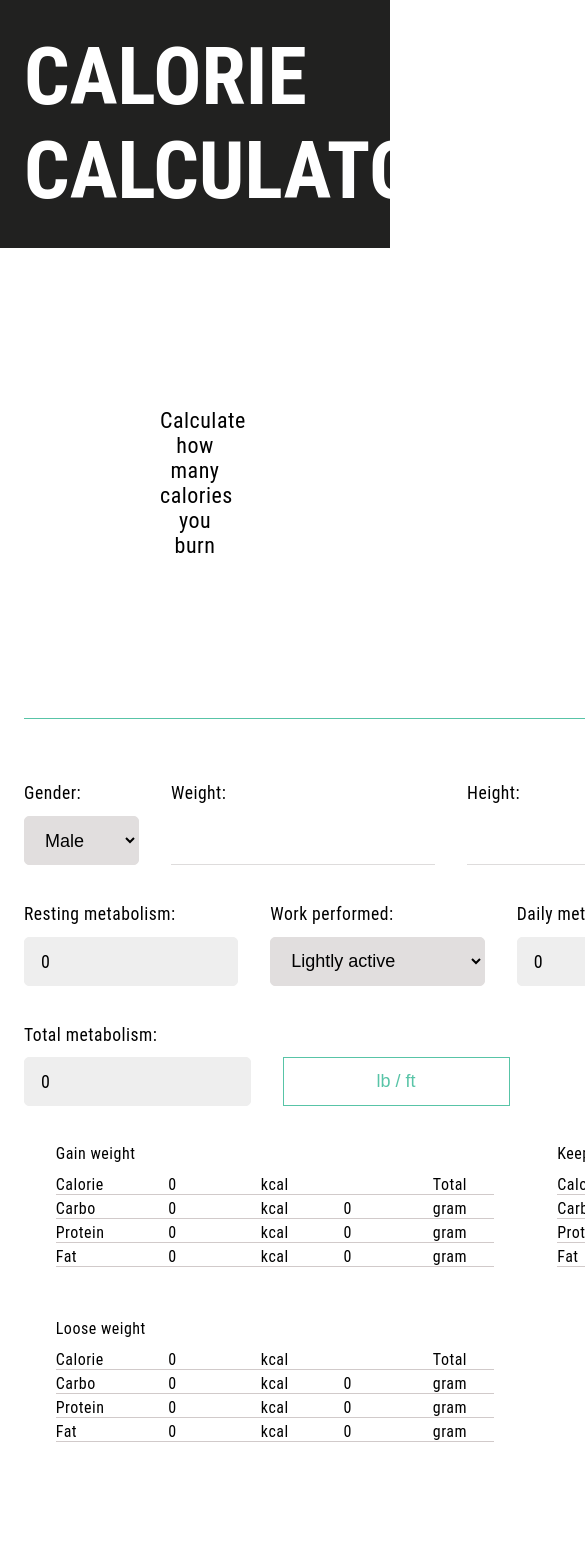
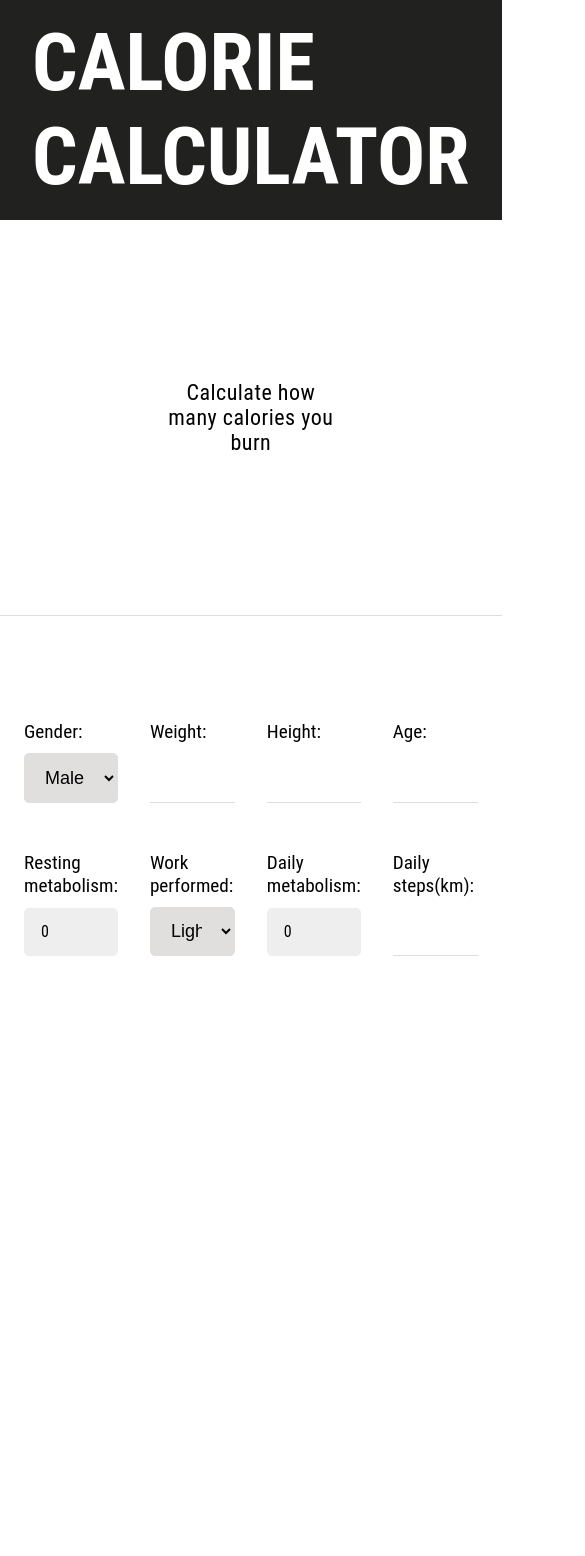
Before and after one commit to CalvinLanger/Caloric-Demand-Calculator, a React (Create React App) app: page / in a window 390 px wide. Shown: the top 1556 px of the page, 585 px wide, since content can reach past the window. After the commit the page ends 1124 px from the top, so only its background shows below. Built offline with nearby package versions, Linux system fonts and the light colour scheme.

Commit message:
Rebuild to more responsive

```diff
--- a/src/App.css
+++ b/src/App.css
@@ -1,3 +1,11 @@
+/* COLORS */
+:root {
+  --light-grey: #eeeeee;
+  --medium-grey: #dedcdc;
+  --darker-grey: #e1dede;
+
+  --light-green: #58C4A7;
+}
 
 /* Remove Arrows/Spinners form inputfields */
 /* Chrome, Safari, Edge, Opera */
@@ -17,101 +25,102 @@ input[type=number] {
   box-sizing: border-box;
   margin: 0;
   padding: 0;
-  letter-spacing: 0.5px;
 }
 
 html {
   scroll-behavior: smooth;
 }
 
+body {
+  overflow: -moz-hidden-unscrollable;
+}
+
+/* ALL PAGE CONTAINER */
 .wrapper{
-  display: flex;
-  flex-direction: column;
-  width: 100%;
+  display: grid;
   font-family: 'Roboto Condensed', sans-serif;
 }
 
-.container{
-  margin: 0 auto;
-  padding: 0 1.5rem;
-}
-
-.grid{
-  display: grid;
-}
-
-.grid-col-1{
-  display: grid;
-  grid-template-columns: 1fr;
-  gap: 0.75rem;
-}
-
-.grid-col-2{
-  display: grid;
-  grid-template-columns: repeat(2, 1fr);
-}
-
-.grid-col-4{
-  display: grid;
-  grid-template-columns: repeat(4, 1fr);
-  gap: 2rem;
-  margin-bottom: 2.4rem;
-}
-
+/* TOP-BAR TITLE */
 .subpage-title{
-  padding-top: 30px;
-  padding-bottom: 30px;
+  padding: 1rem 2rem;
   background-color: #212120;
   color: #fff;
   font-size: 80px;
   font-weight: bold;
   text-transform: uppercase;
+  width: 100%;
+}
+
+/* WELCOME SUBTITLE */
+.subtitle p{
+  padding: 10rem;
+  text-align: center;
+  font-size: 22px;
+  border-bottom: 1px solid var(--medium-grey);
+  margin-bottom: 5rem;
+  letter-spacing: 0.5px;
+}
+
+/* SECTION DATA-INPUT */
+.section-data {
+  display: grid;
+  grid-template-columns: repeat(4, 1fr);
+  padding: 1.5rem;
+  gap: 2rem;
+  width: 100%;
+
+/* TEMPORARY MARGINA */
+  margin-bottom: 8rem;
+}
+
+.gender-select,
+.input-data,
+.output-box,
+.work-performed {
+  display: grid;
+  gap: 10px;
+  margin-bottom: 1rem;
+}
+
+input,
+select,
+button {
+  padding: 0.8rem 1rem;
+  font-size: 18px;
   letter-spacing: 0;
   width: 100%;
 }
 
-.subtitle p{
-  padding: 10rem;
-  text-align: center;
-  font-size: 22px;
+select {
+  border-radius: 5px;
+  border: 1px solid var(--darker-grey);
+  background-color: var(--darker-grey);
 }
 
 label{
-  font-size: 1.1rem;
-  margin-bottom: 0.8rem;
+  font-size: 1.2rem;
 }
 
-input,
-select,
-button,
-.output{
-  padding: 0.8rem 1rem;
-  font-size: 18px;
-  letter-spacing: 0;
-}
-
-select, .output {
-  border-radius: 5px;
-}
-
-input,
-.output{
-  border-color: #dedcdc;
-}
-
-input{
+input {
+  border-color: var(--medium-grey);
   border-width: 0 0 1px;
 }
 
-select{
-  border: 1px solid #e1dede;
-  background-color: #e1dede;
+.output{
+  background-color: var(--light-grey);
+  border: 1px solid var(--light-grey);
+  border-radius: 5px;
+  padding: 0.8rem 1rem;
 }
 
-.output{
-  background-color: #eeeeee;
-  border: 1px solid #eeeeee;
-}
+
+
+
+
+
+
+
 
 button{
   background-color: #fff;
@@ -120,19 +129,9 @@ button{
   cursor: pointer;
 }
 
-.hidden{
-  visibility: hidden;
-}
-
 .data-info{
   text-align: center;
   font-size: 0.8rem
-}
-
-.form{
-  padding-top: 4rem;
-  border-top: 1px solid #58C4A7;
-  border-bottom: 1px solid #eeeeee;
 }
 
 .content-info{
--- a/src/App.js
+++ b/src/App.js
@@ -6,36 +6,9 @@ import InputData from './components/InputData';
 import Footer from './components/Footer';
 import OutputBox from './components/OutoputBox';
 import MacroDemand from './components/MacroDemand';
+import GenderSelect from './components/GenderSelect';
+import WorkPerformed from './components/WorkPerformed';
 
-const genderOptions = [
-  {
-    value: 'male',
-    label: 'Male'
-  },
-  {
-    value: 'female',
-    label: 'Female'
-  }
-];
-
-const activityOptions = [
-  {
-    value: 'lightly-active',
-    label: 'Lightly active'
-  },
-  {
-    value: 'moderately-active',
-    label: 'Moderately active'
-  },
-  {
-    value: 'very-active',
-    label: 'Active'
-  },
-  {
-    value: 'extra-active',
-    label: 'Very active'
-  }
-];
 
 function App() {
 
@@ -50,11 +23,11 @@ function App() {
   const carbo = 4;
   const fat = 9;
 
-  const [gender, setGender] = useState('male');
+  const [selectedGender, setSelectedGender] = useState('male');
   const [weight, setWeight] = useState('');
   const [height, setHeight] = useState('');
   const [age, setAge] = useState('');
-  const [activity, setActivity] = useState("lightly-active");
+  const [activity, setActivity] = useState('lightly-active"');
   const [dailySteps, setDailySteps] = useState('');
   const [metric, setMetric] = useState(true);
 
@@ -62,8 +35,9 @@ function App() {
   let lbs = weight * 2.205;
   let feet = height / 30.48;
 
-  function handleGender(event) {
-    setGender(event.target.value);
+
+  function handleGenderChange(gender) {
+    setSelectedGender(gender);
   }
 
   function handleWeight(event) {
@@ -89,8 +63,9 @@ function App() {
     }
     setAge(event.target.value);
   }
-  function handleActivity(event) {
-    setActivity(event.target.value);
+
+  function handleSelectedActivity(event) {
+    setActivity(activity);
   }
 
   function handleSteps(event) {
@@ -185,14 +160,14 @@ function App() {
     totalFatInGramsLoose = Math.round(totalProteinLoose / fat);
   }
 
-  if (gender === "male") {
+  if (selectedGender === "male") {
     restingMetabolism = men_BMR;
     totalMetabolism = restingMetabolism;
     handleActiveMetabolism(dailySteps);
     calcMacro();
     inputValueEmpty();
     preventNegativeValue();
-  } else if (gender === "female") {
+  } else if (selectedGender === "female") {
     restingMetabolism = woman_BMR;
     totalMetabolism = restingMetabolism;
     handleActiveMetabolism(dailySteps);
@@ -204,54 +179,41 @@ function App() {
 
   return (
     <div className='wrapper'>
-      <div className='subpage-title container'>Calorie calculator</div>
+
+      {/* TOP-BAR TITLE */}
+      <div className='subpage-title'>Calorie calculator</div>
+
+      {/* WELCOME SUBTITLE */}
       <div className='subtitle'>
         <p>Calculate how many calories you burn</p>
       </div>
-      <div className='container'>
-        <div className="form">
-          <div className='grid-col-4'>
-            <div className='grid'>
 
-              <label>Gender:</label>
-              <select value={gender} onChange={handleGender}>
-                {genderOptions.map((option) => (
-                  <option key={option.value} value={option.value}>
-                    {option.label}
-                  </option>
-                ))}
-              </select>
+      {/* SECTION DATA-IN */}
+      <div className="section-data">
 
-            </div>
+        {/* GENDER INPUT */}
+        <GenderSelect onGenderChange={handleGenderChange} />
+
+        {/* INPUT DATA ELEMENTS */}
         <InputData labelName="Weight:" id="weight" value={weight} onChangeHandler={handleWeight} />
         <InputData labelName="Height:" id="height" value={height} onChangeHandler={handleHeight} />
         <InputData labelName="Age:" id="age" value={age} onChangeHandler={handleAge} />
-          </div>
 
-          <div className='grid-col-4'>
+        {/* OUTPUT-INPUT-LABEL */}
         <OutputBox labelName='Resting metabolism:' result={restingMetabolism} />
-            <div className='grid'>
-              <label>Work performed:</label>
-              <select value={activity} onChange={handleActivity}>
-                {activityOptions.map((option) => (
-                  <option key={option.value} value={option.value}>
-                    {option.label}
-                  </option>
-                ))}
-              </select>
-            </div>
+        <WorkPerformed onSelectedActivity={handleSelectedActivity} />
         <OutputBox labelName='Daily metabolism:' result={dailyMetabolism} />
         <InputData labelName="Daily steps(km):" id="steps" value={dailySteps} onChangeHandler={handleSteps} />
-          </div>
 
-          <div className='grid-col-4'>
+
+        {/* <div className='grid-col-4'>
           <OutputBox labelName='Total metabolism:' result={totalMetabolism} />
           <div className='grid'>
             <label className='hidden'>hidden</label>
             <button onClick={changeMetric}>{metric ? "lb / ft" : "kg / cm"}</button>
           </div>
-          </div>
-          <div className='makro-table'>
+        </div> */}
+        {/* <div className='makro-table'>
           <MacroDemand
             titleName="Gain weight"
             totalKcal={totalMetabolismGain}
@@ -277,11 +239,11 @@ function App() {
             proteinGrams={totalProteinInGramsLoose}
             fatKcal={totalFatLoose}
             fatGrams={totalFatInGramsLoose} />
-          </div>
-          <p className='data-info'>All sent data is saved in the system only for communication purposes, this information will never be shared with a third party</p>
+        </div> */}
+        {/* <p className='data-info'>All sent data is saved in the system only for communication purposes, this information will never be shared with a third party</p> */}
       </div >
 
-        <div className='content-info'>
+      {/* <div className='content-info'>
         <h1>CALORIC DEMAND CALCULATOR</h1>
         <p>
           The kcal calculator is a source of knowledge for people looking for a way to lose weight by running or who want to maintain the correct weight of a runner.
@@ -290,9 +252,9 @@ function App() {
           The given data allow the simplest way to create a balanced meal based on the calories consumed. Following the basic message during weight loss that the energy balance cannot be positive,
           i.e. we need to eat fewer calories in relation to the amount consumed during the day, our calculator will guide you through how to do it.
         </p>
-        </div>
-      </div >
-      <Footer />
+      </div> */}
+
+      {/* <Footer /> */}
     </div >
   );
 
--- /dev/null
+++ b/src/components/GenderSelect.js
@@ -0,0 +1,38 @@
+import React, { useState } from 'react';
+
+const genderOptions = [
+    {
+        value: 'male',
+        label: 'Male'
+    },
+    {
+        value: 'female',
+        label: 'Female'
+    }
+];
+
+function GenderSelect(props) {
+
+    const [gender, setGender] = useState('male');
+
+    function handleGender(event) {
+        const selectedGender = event.target.value;
+        setGender(selectedGender);
+        props.onGenderChange(selectedGender);
+    }
+
+    return (
+        <div className='gender-select'>
+            <label>Gender:</label>
+            <select value={gender} onChange={handleGender}>
+                {genderOptions.map((option) => (
+                    <option key={option.value} value={option.value}>
+                        {option.label}
+                    </option>
+                ))}
+            </select>
+        </div>
+    );
+}
+
+export default GenderSelect;
--- a/src/components/InputData.js
+++ b/src/components/InputData.js
@@ -3,7 +3,7 @@ import React from 'react';
 function InputData(props) {
 
     return (
-        <div className="grid">
+        <div className="input-data">
             <label>{props.labelName}</label>
             <input type='number' id={props.id} value={props.value} onChange={props.onChangeHandler} />
         </div >
--- a/src/components/OutoputBox.js
+++ b/src/components/OutoputBox.js
@@ -2,7 +2,7 @@ import React from 'react';
 
 function OutoputBox(props) {
     return (
-        <div className='grid'>
+        <div className='output-box'>
             <label>{props.labelName}</label>
             <div className='output'>{props.result}</div>
         </div>
--- /dev/null
+++ b/src/components/WorkPerformed.js
@@ -0,0 +1,46 @@
+import React, { useState } from 'react';
+
+const activityOptions = [
+    {
+        value: 'lightly-active',
+        label: 'Lightly active'
+    },
+    {
+        value: 'moderately-active',
+        label: 'Moderately active'
+    },
+    {
+        value: 'very-active',
+        label: 'Active'
+    },
+    {
+        value: 'extra-active',
+        label: 'Very active'
+    }
+];
+
+function WorkPerformed(props) {
+
+    const [activity, setActivity] = useState("lightly-active");
+
+    function handleActivity(event) {
+        const selectedActivity = event.target.value;
+        setActivity(selectedActivity);
+        props.onSelectedActivity(selectedActivity);
+    }
+
+    return (
+        <div className='work-performed'>
+            <label>Work performed:</label>
+            <select value={activity} onChange={handleActivity}>
+                {activityOptions.map((option) => (
+                    <option key={option.value} value={option.value}>
+                        {option.label}
+                    </option>
+                ))}
+            </select>
+        </div>
+    );
+}
+
+export default WorkPerformed;
```
Also changed, not shown: 1 other file (tests, documents, lock files or other folders). Lines whose indentation alone changed are shown as unchanged.
